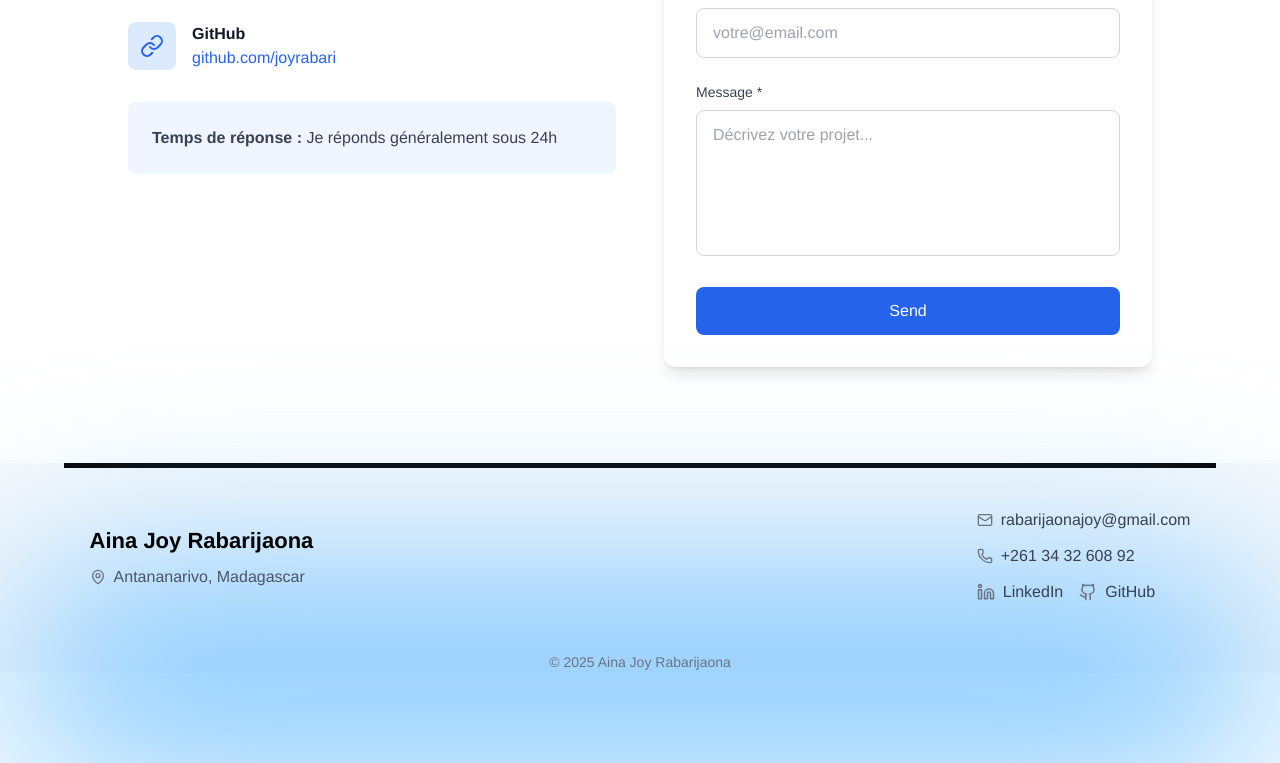
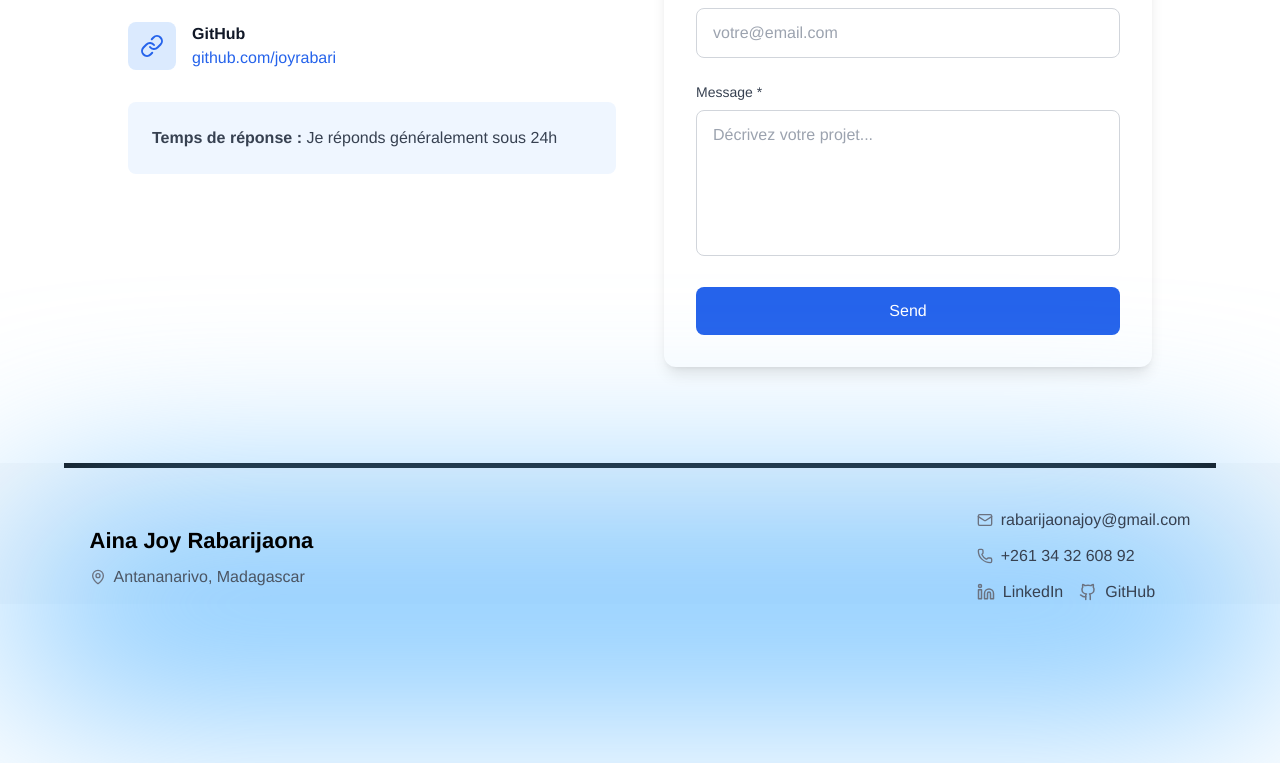
Before and after one commit to rabarijoy/portfolio, a Next.js app: page /en in a window 1280 px wide. Shown: the part 7640-8403 px from the top of the page. After the commit the page ends 8334 px from the top, so only its background shows below. Built offline with nearby package versions, Linux system fonts and the light colour scheme.

Commit message:
remove(footer): remove copyright text

```diff
--- a/components/Footer.tsx
+++ b/components/Footer.tsx
@@ -92,13 +92,6 @@ export function Footer() {
             </div>
           </div>
           </div>
-
-          {/* Copyright */}
-          <div className="mt-6 pt-6" id="footer-copyright">
-            <p className="font-helvetica text-[14px] text-gray-500 text-center">
-              &copy; {currentYear} Aina Joy Rabarijaona
-            </p>
-          </div>
         </div>
       </div>
     </footer>
```
